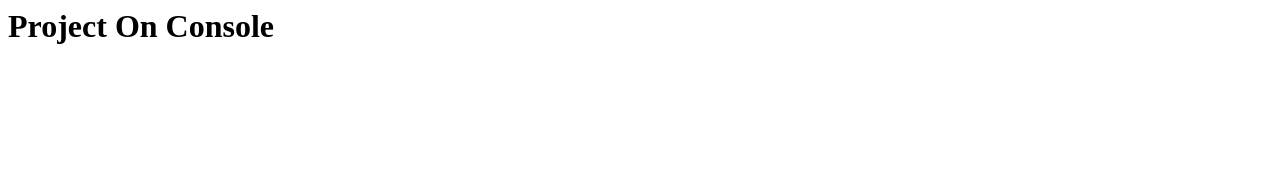
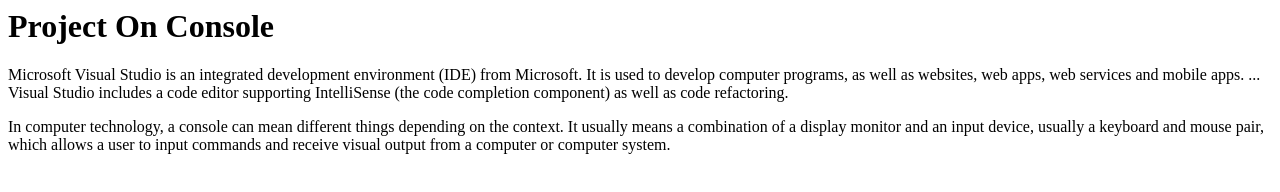
Before and after one commit to Rahish2009/console-web, a plain HTML site: page index.html in a window 1280 px wide. Drawn offline with Linux system fonts and the light colour scheme.

Commit message:
Update index.html

```diff
--- a/index.html
+++ b/index.html
@@ -6,6 +6,17 @@
     </head>
     <body>
         <h1>Project On Console</h1>
+        <p>Microsoft Visual Studio is an integrated development environment (IDE) from Microsoft.
+            It is used to develop computer programs,
+            as well as websites, web apps,
+           web services and mobile apps. ... Visual Studio includes a code editor supporting
+            IntelliSense (the code completion component) as well as code refactoring.</p>
+
+            <p>In computer technology, a console can mean different things depending on the context. It usually means a combination of a display
+                 monitor and an input device, usually a keyboard and mouse pair,
+                 which allows a user to input commands and receive visual output
+                  from a computer or computer system.</p>
+
                  <script>
 
                      console.log ("My first console project");
@@ -33,9 +44,7 @@
                     var division=Number(num1) / Number(num2);
                     console.log(division);
 
-                    var power=Number(num1) ^ Number(num2);
-                    document.getElementById("power").innerHTML = Math.pow(333, 333);
-                    console.log(power);
+
                  </script>
 
 
```
